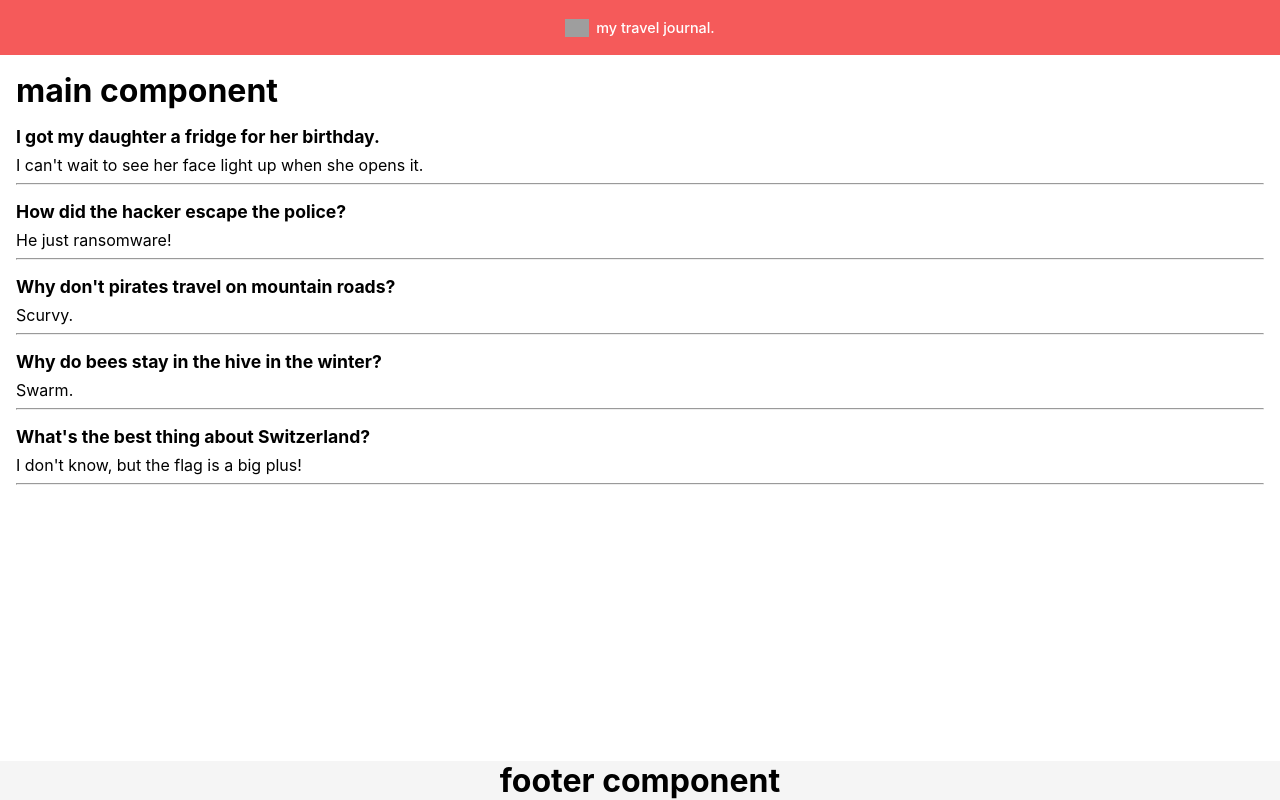
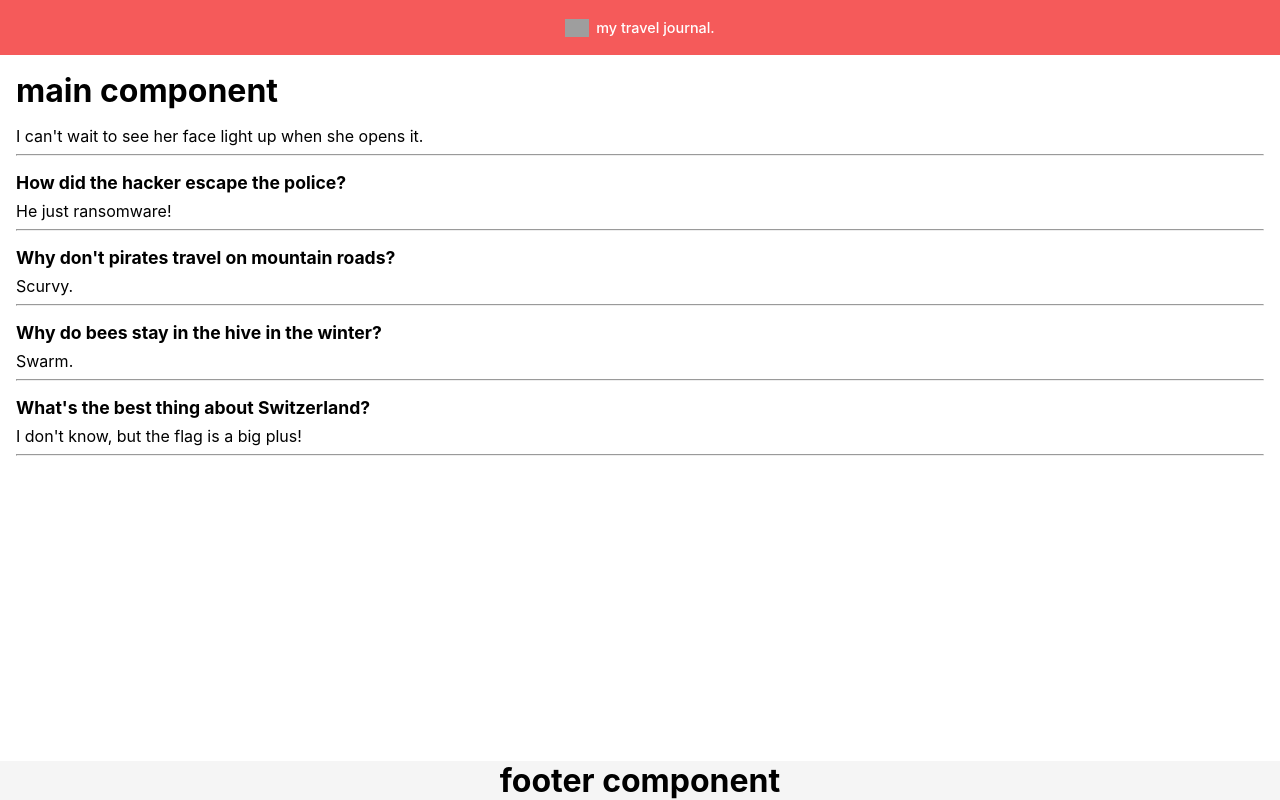
Before and after one commit to Jogata/SoftUni-React-Project, a React (Vite) app in the folder client/: page / in a window 1280 px wide. Built offline with nearby package versions, Linux system fonts and the light colour scheme; grey boxes are pictures that could not be loaded; a web font is replaced by a local one.

Commit message:
handle jokes without setup

```diff
--- a/client/src/components/travel/Entry.jsx
+++ b/client/src/components/travel/Entry.jsx
@@ -27,9 +27,11 @@ export function Joke(props) {
         <>
             <article className="joke">
                 {/* <h1>joke comp</h1> */}
-                <p className="setup">
-                    {props.setup}
-                </p>
+                {props.setup &&
+                    <p className="setup">
+                        {props.setup}
+                    </p>
+                }
                 <p className="punchline">
                     {props.punchline}
                 </p>
--- a/client/src/components/travel/Main.jsx
+++ b/client/src/components/travel/Main.jsx
@@ -7,7 +7,7 @@ export function Main() {
             {/* <Entry /> */}
 
             <Joke
-                setup="I got my daughter a fridge for her birthday."
+                // setup="I got my daughter a fridge for her birthday."
                 punchline="I can't wait to see her face light up when she opens it."
             />
             <Joke
```
